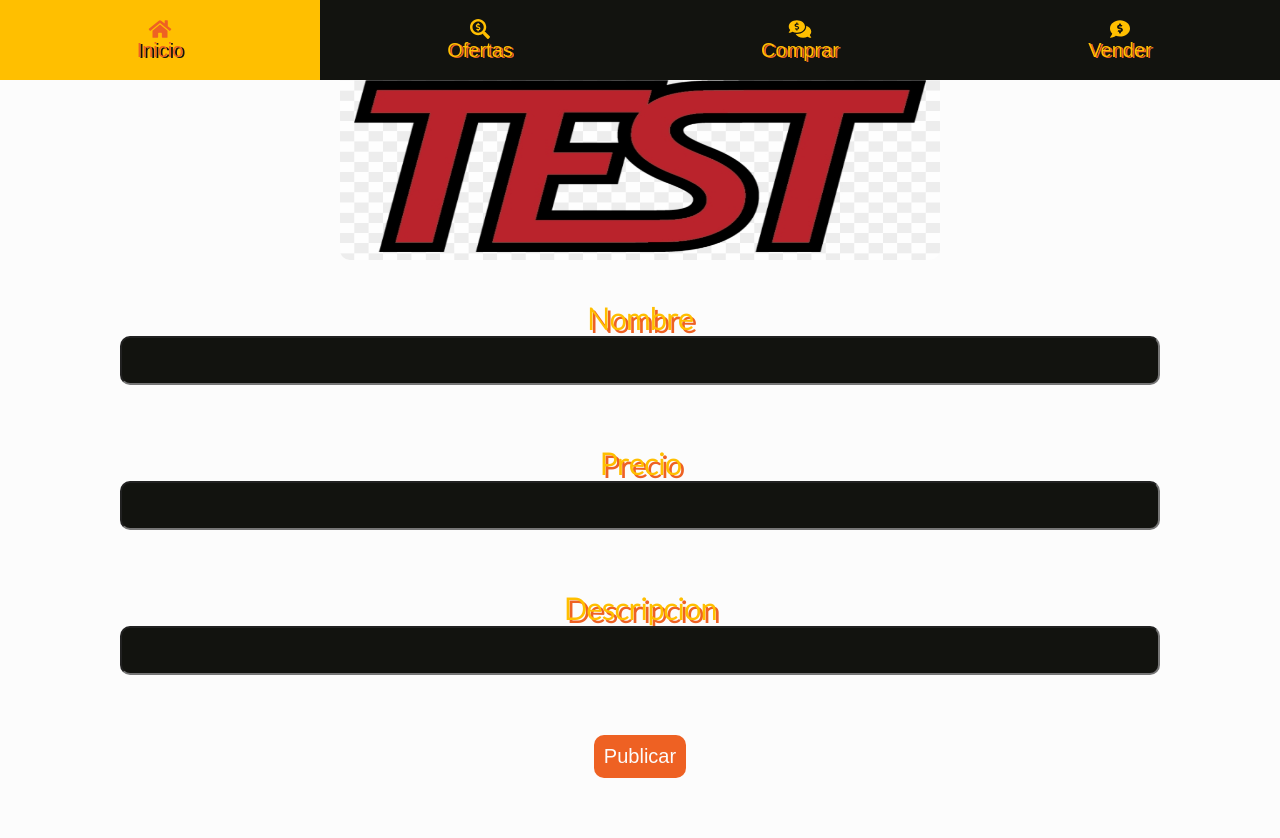
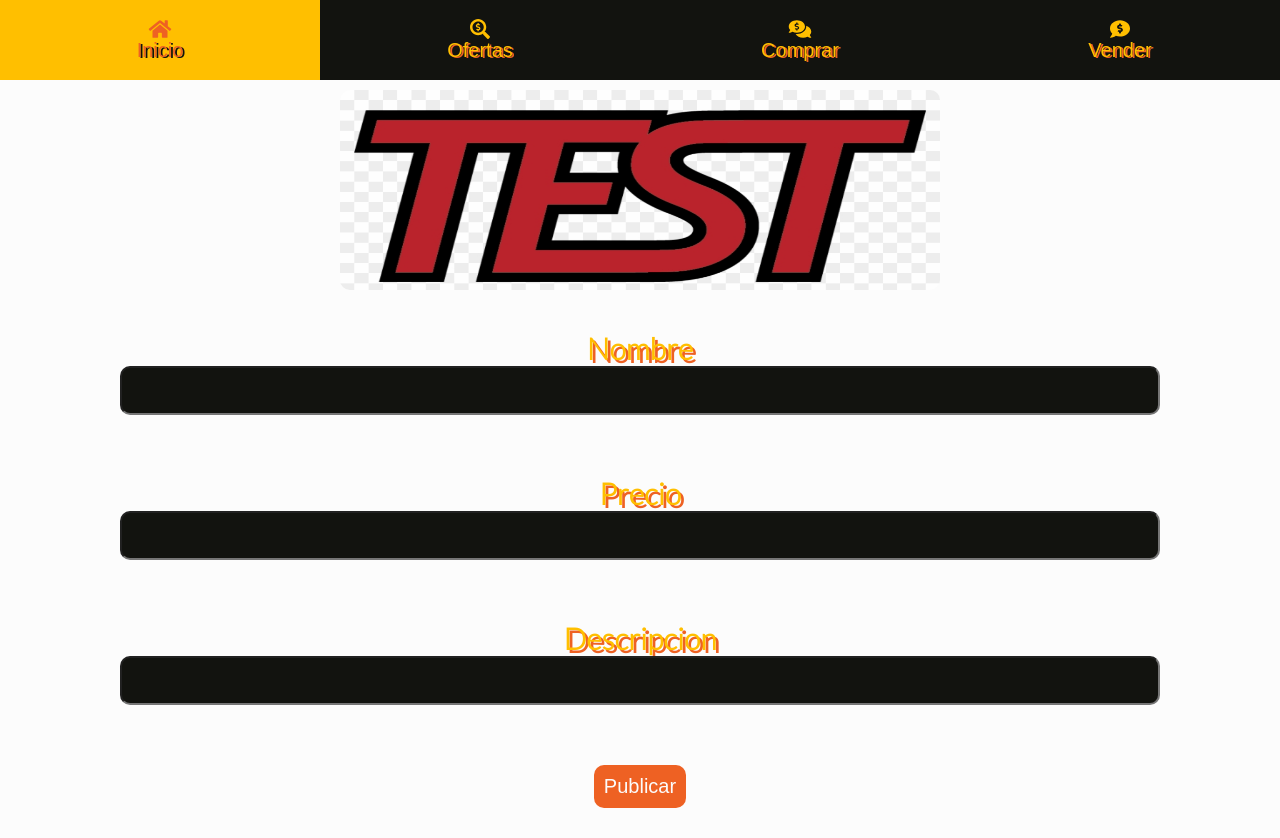
Before and after one commit to amilcarjosimar/emprendedores-vue-app, a Vue app: page /vender in a window 1280 px wide. Before the commit the page ends 800 px from the top, so only its background shows below. Built offline with nearby package versions, Linux system fonts and the light colour scheme; a web font is replaced by a local one.

Commit message:
small ui  tweaks in selling form and hotdeals view

```diff
--- a/src/views/HotDeals.vue
+++ b/src/views/HotDeals.vue
@@ -3,6 +3,7 @@
     <div class="deal" v-for="deal in deals" :key="deal">
       <img alt="deal image" :src="deal.photoURL" class="deal-photo" />
       <h4 class="deal-title">{{ deal.name }}</h4>
+      <small style="font-color : red; text-align: start; padding-left:1rem"> <del>$1000</del></small>
       <small class="deal-price"
         >${{
           parseFloat(Math.floor(Math.random() * (800 - 200)) + 200).toFixed(2)
--- a/src/views/Selling.vue
+++ b/src/views/Selling.vue
@@ -37,7 +37,7 @@ export default {
     publishItem() {
       this.$store.dispatch("pushItem", this.item);
       this.item = {};
-      document.querySelector("#succes-message").classList.toggle("active")
+      document.querySelector("#succes-message").classList.toggle("active");
     },
   },
 };
@@ -53,11 +53,10 @@ export default {
   margin-right: auto;
 }
 .sell-form {
+  margin: 3rem 1rem;
   padding: 1rem 0;
-
   color: var(--amber);
   text-shadow: 3px 3px var(--orange);
-  margin: 0 1rem;
   border-radius: 1rem;
 }
 .input-group:last-child {
@@ -103,8 +102,8 @@ export default {
   margin-top: 1rem;
   display: none;
 }
-.active{
-    display: initial;
+.active {
+  display: initial;
 }
 @media (min-width: 992px) {
   .sell-img {
--- a/vue.config.js
+++ b/vue.config.js
@@ -1,5 +1,3 @@
 module.exports = {
-    publicPath: process.env.NODE_ENV === 'production'
-      ? '/te-lo-traigo'
-      : '/'
-  }
+  publicPath: process.env.NODE_ENV === "production" ? "/te-lo-traigo" : "/",
+};
```
